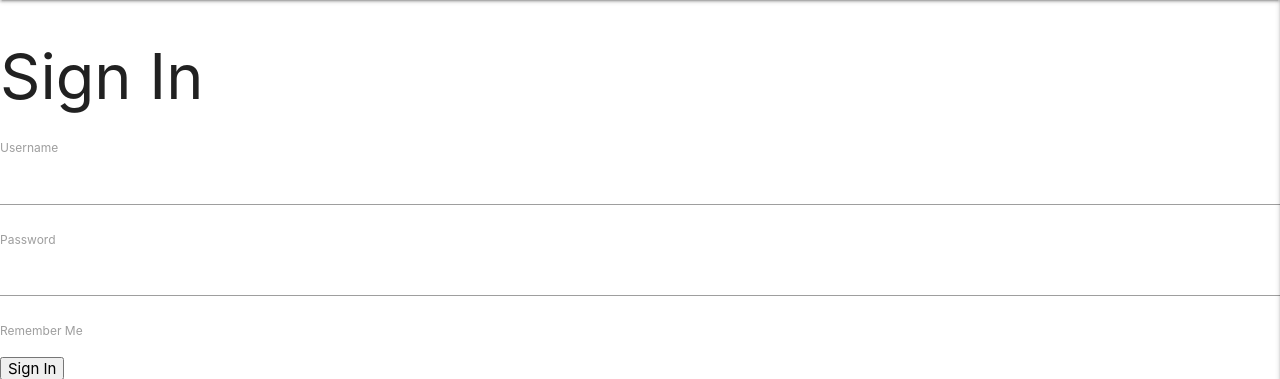
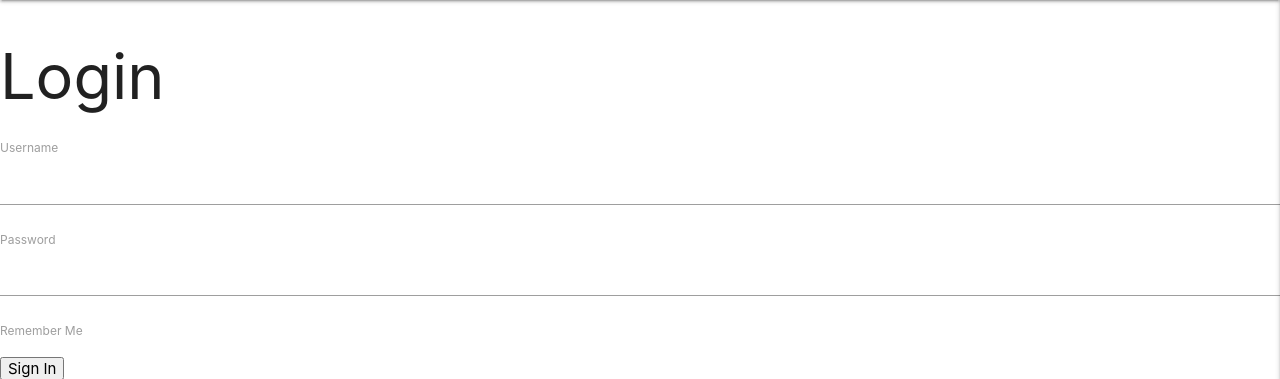
Before and after one commit to Tipoki13/to-do-list, a Flask app: page /login in a window 1280 px wide. Shown: the part 64-443 px from the top of the page. Run offline with Flask 2, Linux system fonts and the light colour scheme; some libraries are stand-ins or nearby versions.

Commit message:
Add item  accordion

```diff
--- a/static/js/script.js
+++ b/static/js/script.js
@@ -1,3 +1,4 @@
 $(document).ready(function(){
     $(".sidenav").sidenav({edge: "right"});
+    $('.collapsible').collapsible();
   });
--- a/templates/base.html
+++ b/templates/base.html
@@ -31,14 +31,18 @@
             </ul>
             </div>
         </nav>
+
         <!--Mobile Side Navbar-->
         <ul class="sidenav" id="mobile-demo">
             <li><h4 class="center-align light-blue-text text-darken-4">To Do List</h4></li>
             <li><a href="{{ url_for('get_to_do') }}">List</a></li>
-            <li><a href="#">Add Item</a></li>
-            <li><a href="#">Login</a></li>
-            <li><a href="{{ url_for('register') }}">Register</a></li>
-            <li><a href="#">Logout</a></li>
+            {% if 'username' in session %}
+                <li><a href="#">Add Item</a></li>
+                <li><a href="{{ url_for('logout')}}">Logout</a></li>
+            {% else %}
+                <li><a href="{{ url_for('login')}}">Login</a></li>
+                <li><a href="{{ url_for('register') }}">Register</a></li>
+            {% endif %}
         </ul>
     </header>
 
--- a/templates/login.html
+++ b/templates/login.html
@@ -1,7 +1,7 @@
 {% extends "base.html" %}
 {% block nav_login %}active{% endblock %}
 {% block content %}
-    <h1>Sign In</h1>
+    <h1>Login</h1>
     {% with messages = get_flashed_messages() %}
         {% if messages %}
             <ul>
```
Also changed, not shown: templates/to_do.html (+15 -0 lines).
